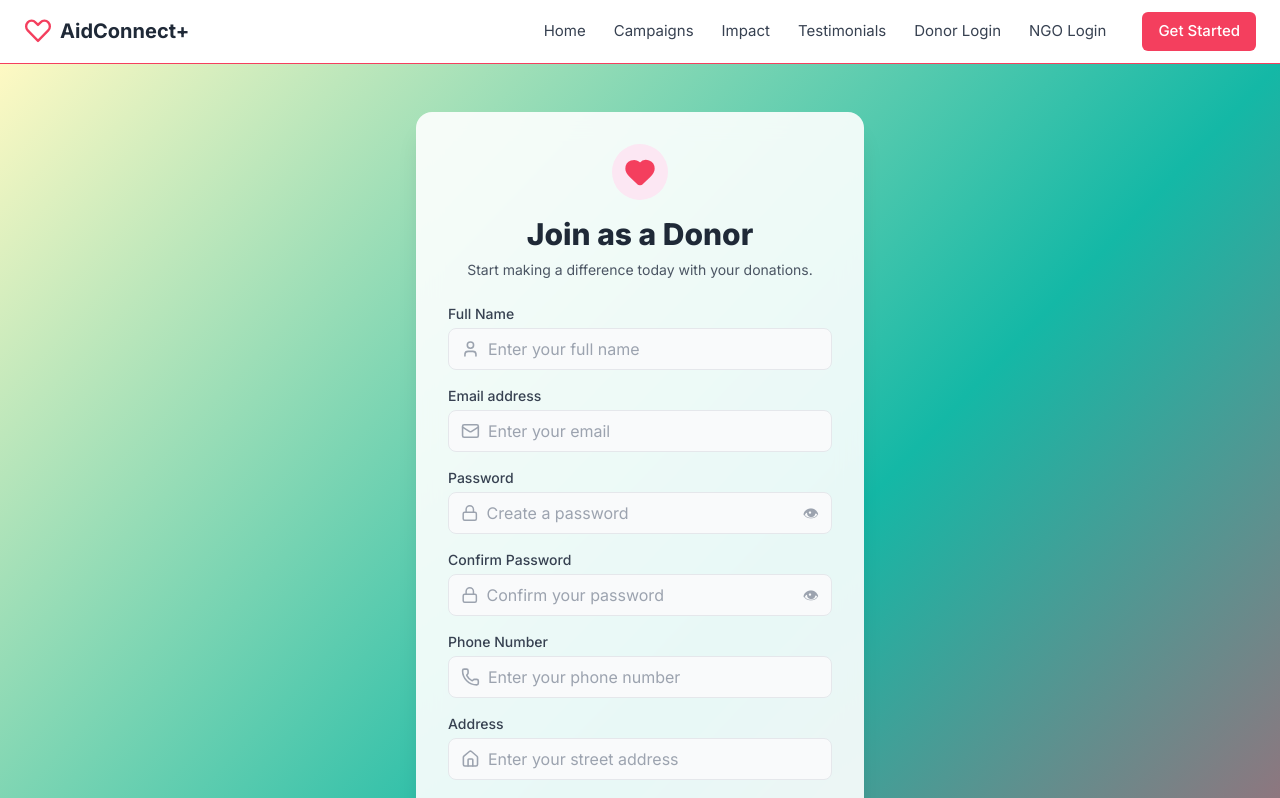
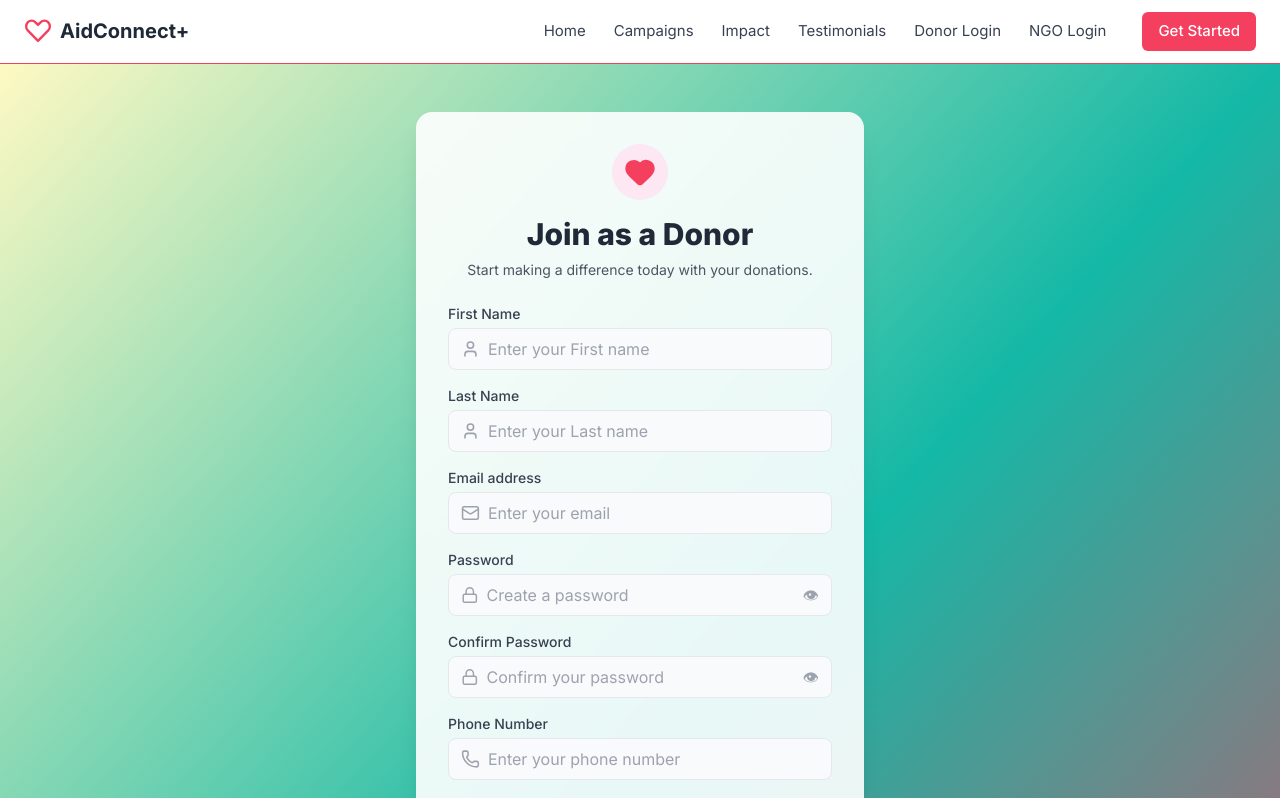
Before and after one commit to Aedo119/aid-connect, a React (Vite) app in the folder frontend/: page /donor-signup in a window 1280 px wide. Shown: the top 798 px of the page. Built offline with nearby package versions, Linux system fonts and the light colour scheme.

Commit message:
split name

```diff
--- a/frontend/src/pages/DonorSignUp.jsx
+++ b/frontend/src/pages/DonorSignUp.jsx
@@ -29,20 +29,36 @@ export default function DonorSignUp() {
             Start making a difference today with your donations.
           </p>
 
-          {/* Full Name */}
+          {/* First Name */}
           <div className="mb-4">
             <label className="block text-sm font-medium text-gray-700 mb-1">
-              Full Name
+              First Name
             </label>
             <div className="flex items-center border rounded-lg px-3 bg-gray-50 focus-within:ring-2 focus-within:ring-teal-400">
               <User className="h-5 w-5 text-gray-400" />
               <input
                 type="text"
-                placeholder="Enter your full name"
+                placeholder="Enter your First name"
                 className="w-full p-2 bg-transparent outline-none"
               />
             </div>
           </div>
+
+          {/* Last Name */}
+          <div className="mb-4">
+            <label className="block text-sm font-medium text-gray-700 mb-1">
+              Last Name
+            </label>
+            <div className="flex items-center border rounded-lg px-3 bg-gray-50 focus-within:ring-2 focus-within:ring-teal-400">
+              <User className="h-5 w-5 text-gray-400" />
+              <input
+                type="text"
+                placeholder="Enter your Last name"
+                className="w-full p-2 bg-transparent outline-none"
+              />
+            </div>
+          </div>
+
 
           {/* Email */}
           <div className="mb-4">
```
